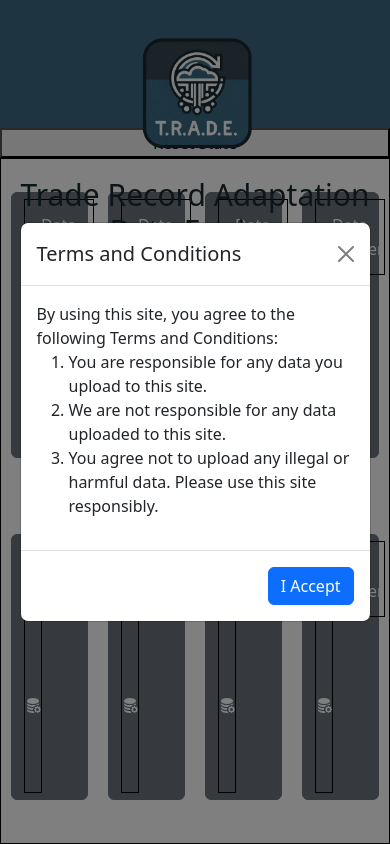
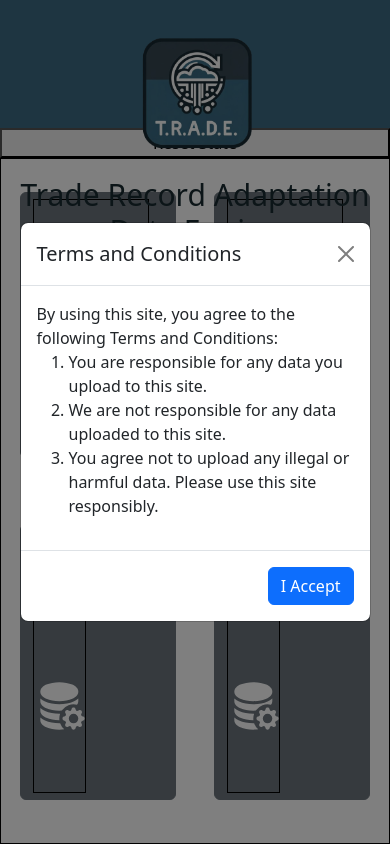
Before and after one commit to JOATZ/TRADE_App, a React (Create React App) app: page / in a window 390 px wide. Shown: the top 844 px of the page. Built offline with nearby package versions, Linux system fonts and the light colour scheme.

Commit message:
tile fontSize responsive

```diff
--- a/src/components/HomePageTile.js
+++ b/src/components/HomePageTile.js
@@ -21,14 +21,16 @@ const tileStyles = {
         height: '30%',
         display: 'flex',
         justifyContent: 'center',
-        alignItems: 'center'
+        alignItems: 'center',
+        fontSize: '2vmax'
     },
     icon: {
         border: 'solid black 1px',
         height: '70%',
         display: 'flex',
         justifyContent: 'center',
-        alignItems: 'center'
+        alignItems: 'center',
+        fontSize: '6vmax'
     }
 }
 
--- a/src/pages/HomePage.js
+++ b/src/pages/HomePage.js
@@ -10,7 +10,7 @@ const HomePage = () => {
             <Row className='nav-btn-row'>
                 <NavLink
                     style={navStyles.navLink}
-                    className='nav-link col-3'
+                    className='nav-link col-6 col-md-3'
                     to='/datamanager'
                 >
                     <HomePageTile
@@ -19,7 +19,7 @@ const HomePage = () => {
                     />
                 </NavLink>
                 <NavLink
-                    className='nav-link col-3'
+                    className='nav-link col-6 col-md-3'
                     style={navStyles.navLink}
                     to='/datamanager'
                 >
@@ -29,7 +29,7 @@ const HomePage = () => {
                     />
                 </NavLink>
                 <NavLink
-                    className='nav-link col-3'
+                    className='nav-link col-6 col-md-3'
                     style={navStyles.navLink}
                     to='/datamanager'
                 >
@@ -39,7 +39,7 @@ const HomePage = () => {
                     />
                 </NavLink>
                 <NavLink
-                    className='nav-link col-3'
+                    className='nav-link col-6 col-md-3'
                     style={navStyles.navLink}
                     to='/datamanager'
                 >
@@ -51,7 +51,7 @@ const HomePage = () => {
             </Row>
             <Row className='nav-btn-row'>
                 <NavLink
-                    className='nav-link col-3'
+                    className='nav-link col-6 col-md-3'
                     style={navStyles.navLink}
                     to='/datamanager'
                 >
@@ -61,7 +61,7 @@ const HomePage = () => {
                     />
                 </NavLink>
                 <NavLink
-                    className='nav-link col-3'
+                    className='nav-link col-6 col-md-3'
                     style={navStyles.navLink}
                     to='/datamanager'
                 >
@@ -71,7 +71,7 @@ const HomePage = () => {
                     />
                 </NavLink>
                 <NavLink
-                    className='nav-link col-3'
+                    className='nav-link col-6 col-md-3'
                     style={navStyles.navLink}
                     to='/datamanager'
                 >
@@ -81,7 +81,7 @@ const HomePage = () => {
                     />
                 </NavLink>
                 <NavLink
-                    className='nav-link col-3'
+                    className='nav-link col-6 col-md-3'
                     style={navStyles.navLink}
                     to='/datamanager'
                 >
```
